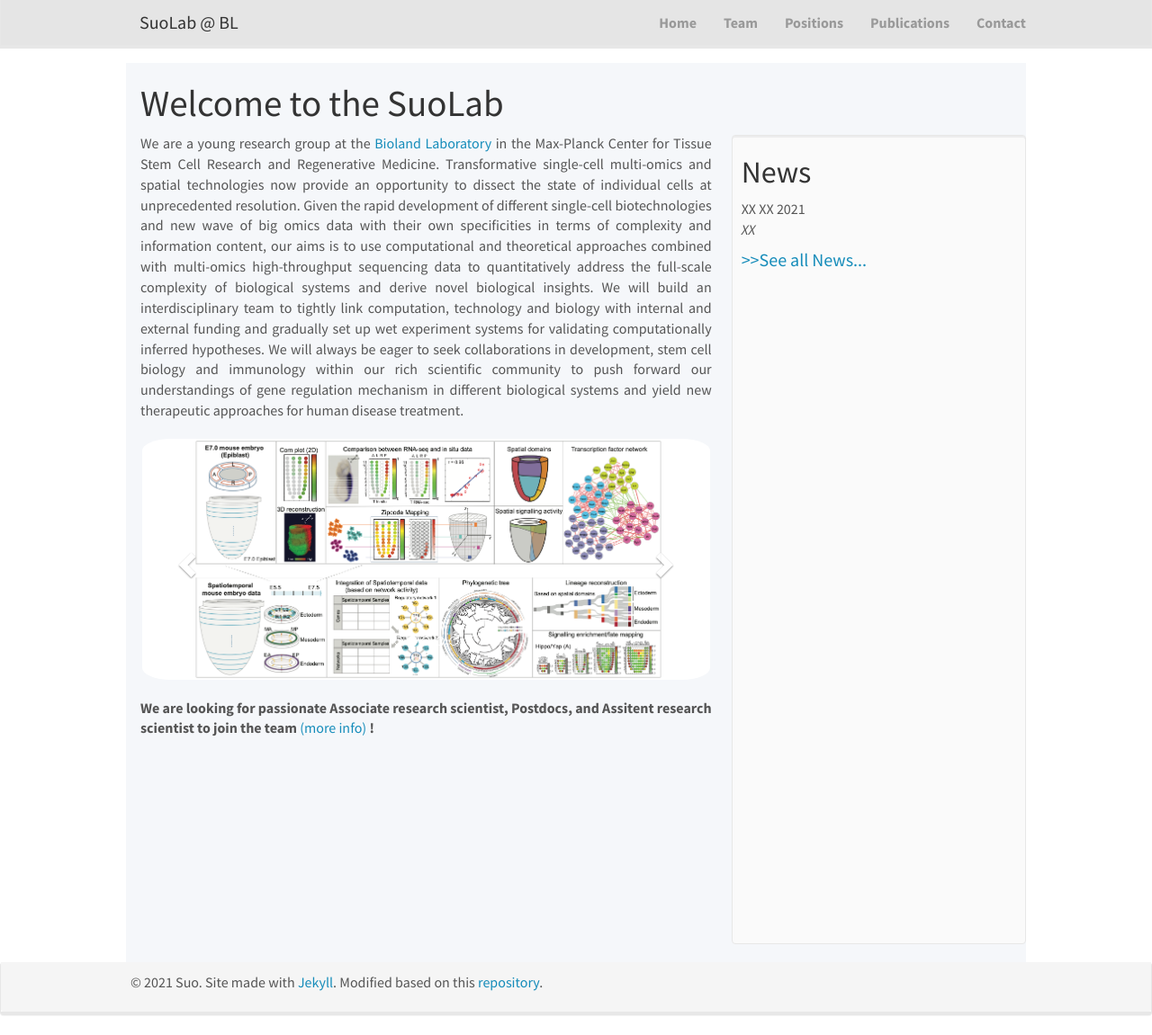
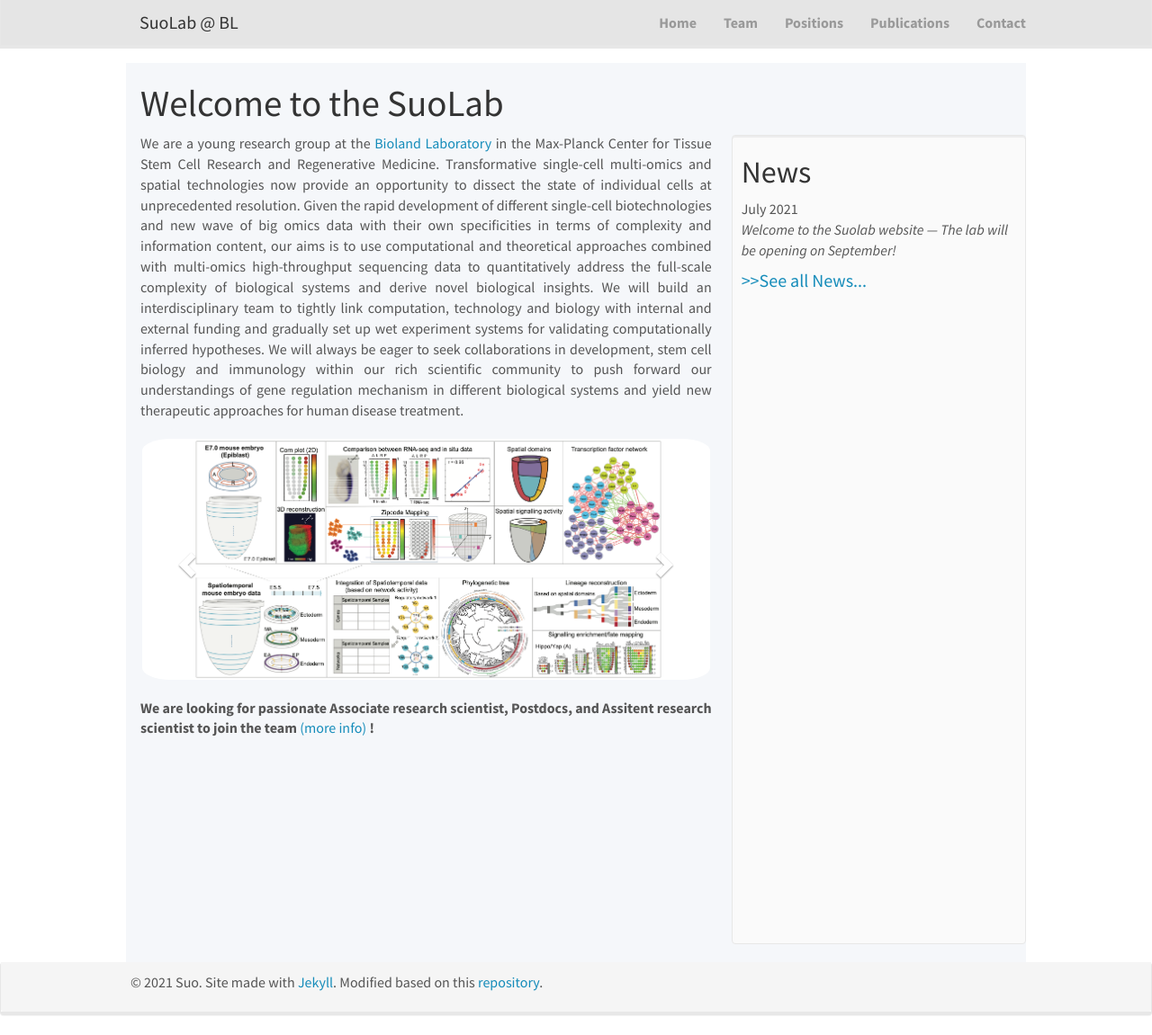
Before and after one commit to suoshengbao/suoshengbao.github.io, a Jekyll site: the page built from _pages/home.md, in a window 1280 px wide and 1151 px high. Shown: the whole window at 90% size. Built offline with Jekyll 4.4.1, drawn with Linux system fonts in a browser that asks for light colours; nearby versions of some CDN libraries.

Commit message:
Update news.yml

```diff
--- a/_data/news.yml
+++ b/_data/news.yml
@@ -1,5 +1,5 @@
-- date: XX XX 2021
-  headline: XX
+- date: July 2021
+  headline: Welcome to the Suolab website — The lab will be opening on September!
 
 # - date: 27. December 2017
 #   headline: "The smart tips are <a href='https://arxiv.org/pdf/1712.08620.pdf'> on arXiv!</a> A collaboration with the <a href='http://groeblacherlab.tudelft.nl/'>Gröblacher Lab</a> at TU Delft. Stay tuned. <img src='/images/newspic/SmartTip.png' class='img-responsive' style='max-width: 192px' />"
```
